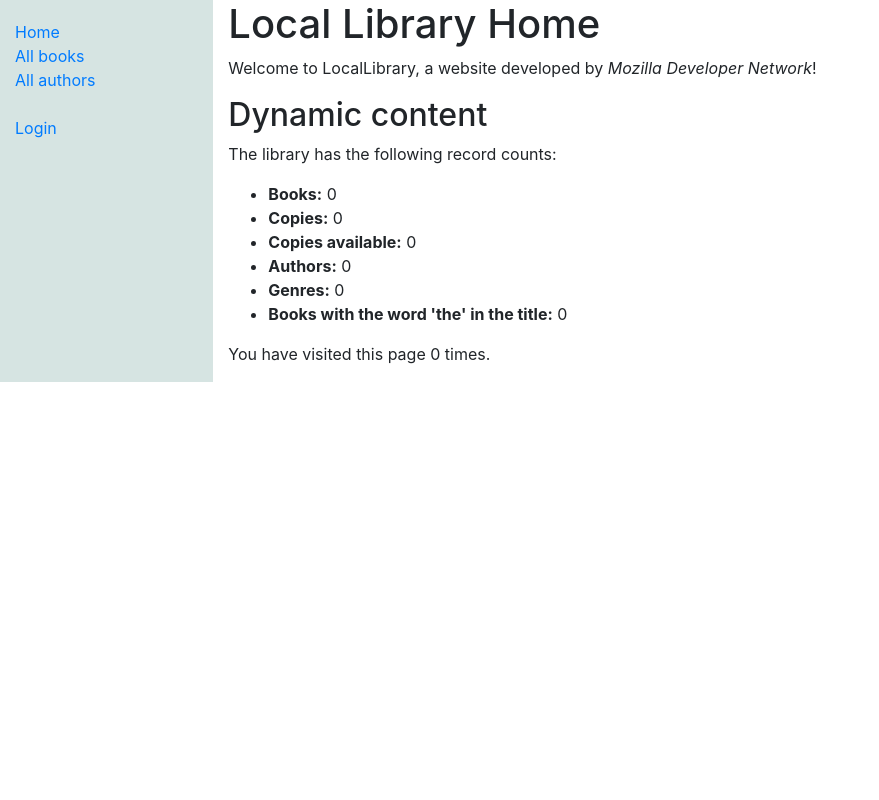
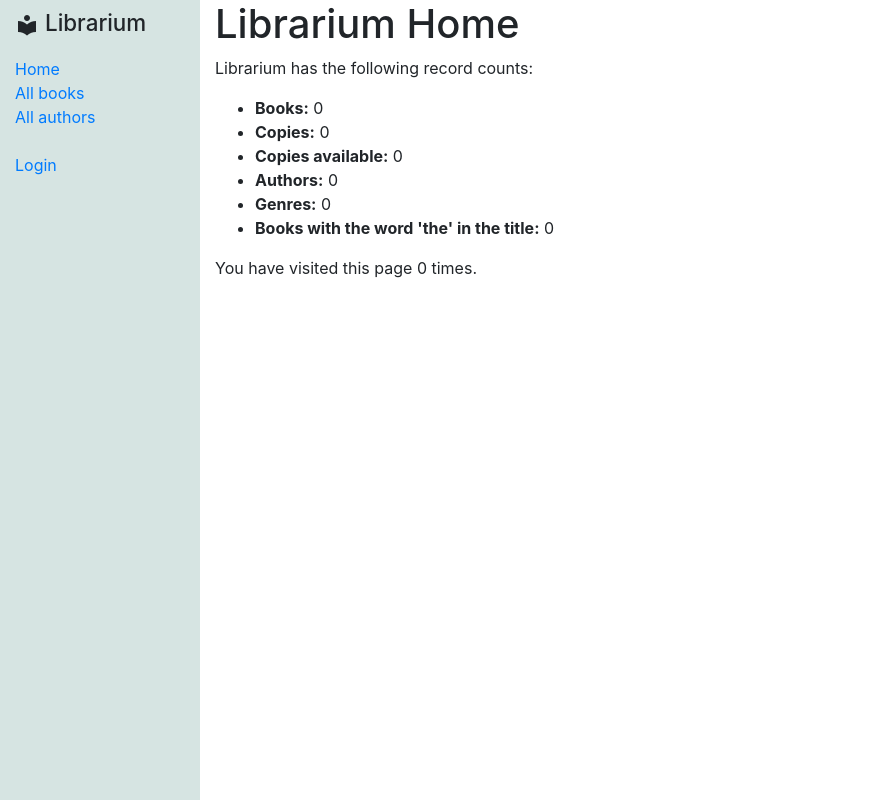
Before and after one commit to spideyclick/Librarium, a Django app: page /catalog/ in a window 1280 px wide. Shown: the whole page, without its empty margins (0-879 px from the left). Run offline with Django 3.2, Linux system fonts and the light colour scheme; data that the repository does not hold is empty; some libraries are stand-ins or nearby versions.

Commit message:
Update Titles and design

```diff
--- a/Librarium/catalog/static/css/styles.css
+++ b/Librarium/catalog/static/css/styles.css
@@ -5,4 +5,25 @@
 }
 #main-sidebar {
     background: #d6e4e2;
+    overflow-x:hidden;
 }
+#logo {
+    font-size:1.4rem;
+    margin-top:10px;
+}
+#logo i {
+    vertical-align: bottom;
+}
+@media (min-width: 576px) {
+    #main-sidebar {
+        flex: 0 1 auto;
+        max-width: 200px;
+        height: 100vh;
+    }
+    #main-content {
+        flex: 1 1 auto;
+        max-width: none;
+        width:auto;
+        max-width: calc(100% - 200px);
+    }
+}
--- a/Librarium/catalog/templates/base_generic.html
+++ b/Librarium/catalog/templates/base_generic.html
@@ -2,11 +2,11 @@
 <html lang="en">
 
 <head>
-    {% block title %}<title>Local Library</title>{% endblock %}
+    {% block title %}<title>Librarium</title>{% endblock %}
     <meta charset="utf-8">
     <meta name="viewport" content="width=device-width, initial-scale=1">
-    <link rel="stylesheet" href="https://stackpath.bootstrapcdn.com/bootstrap/4.1.3/css/bootstrap.min.css"
-        integrity="sha384-MCw98/SFnGE8fJT3GXwEOngsV7Zt27NXFoaoApmYm81iuXoPkFOJwJ8ERdknLPMO" crossorigin="anonymous">
+    <link rel="stylesheet" href="https://stackpath.bootstrapcdn.com/bootstrap/4.1.3/css/bootstrap.min.css" integrity="sha384-MCw98/SFnGE8fJT3GXwEOngsV7Zt27NXFoaoApmYm81iuXoPkFOJwJ8ERdknLPMO" crossorigin="anonymous">
+    <link href="https://fonts.googleapis.com/icon?family=Material+Icons" rel="stylesheet">
     <!-- Add additional CSS in static file -->
     {% load static %}
     <link rel="stylesheet" href="{% static 'css/styles.css' %}">
@@ -17,6 +17,7 @@
         <div class="row">
             <div id="main-sidebar" class="col-sm-2">
                 {% block sidebar %}
+                <h2 id="logo"><i class="material-icons">local_library</i> Librarium</h2>
                 <ul class="sidebar-nav">
                     <li><a href="{% url 'index' %}">Home</a></li>
                     <li><a href="{% url 'books' %}">All books</a></li>
@@ -36,7 +37,7 @@
                 </ul>
                 {% endblock %}
             </div>
-            <div class="col-sm-10 ">
+            <div id="main-content" class="col-sm-10 ">
                 {% block content %}{% endblock %}
                 {% block pagination %}
                 {% if is_paginated %}
--- a/Librarium/catalog/templates/index.html
+++ b/Librarium/catalog/templates/index.html
@@ -1,12 +1,10 @@
 {% extends "base_generic.html" %}
 
-{% block title %}<title>Local Library | Home</title>{% endblock %}
+{% block title %}<title>Librarium | Home</title>{% endblock %}
 
 {% block content %}
-<h1>Local Library Home</h1>
-<p>Welcome to LocalLibrary, a website developed by <em>Mozilla Developer Network</em>!</p>
-<h2>Dynamic content</h2>
-<p>The library has the following record counts:</p>
+<h1>Librarium Home</h1>
+<p>Librarium has the following record counts:</p>
 <ul>
     <li><strong>Books:</strong> {{ num_books }}</li>
     <li><strong>Copies:</strong> {{ num_instances }}</li>
```
